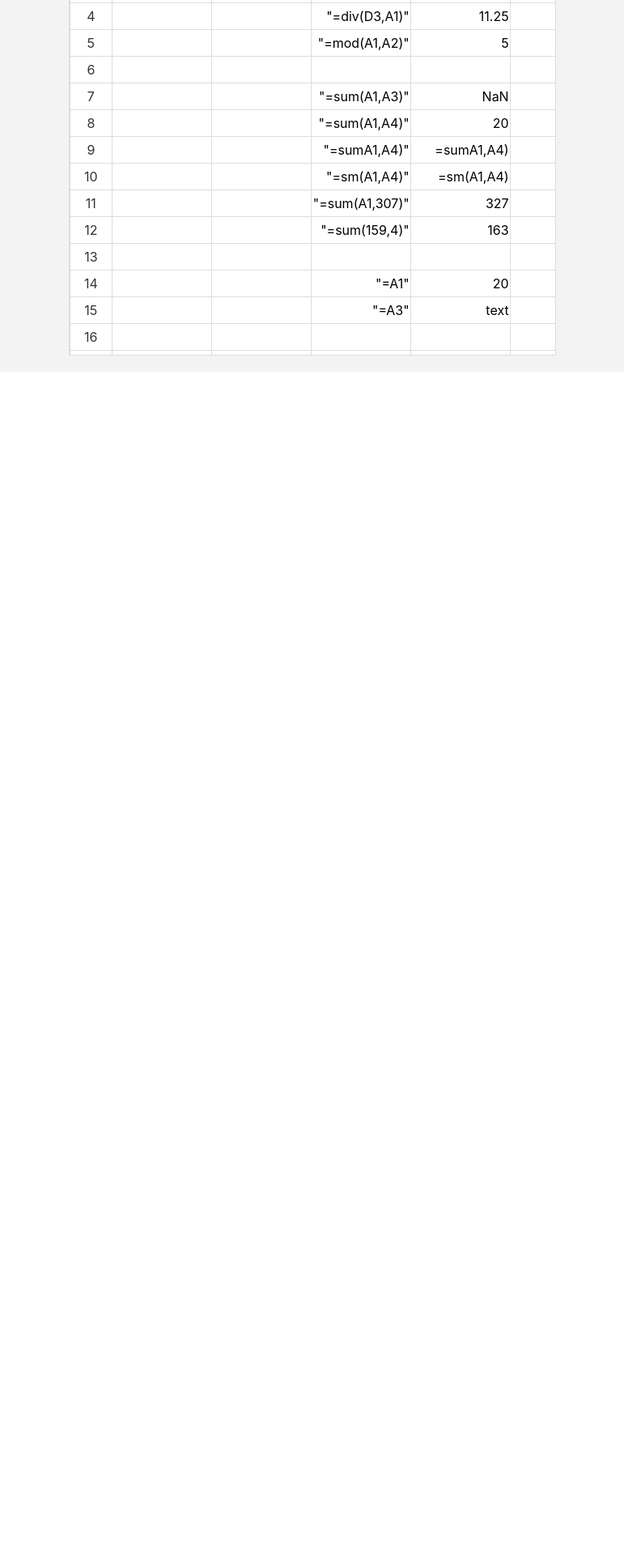
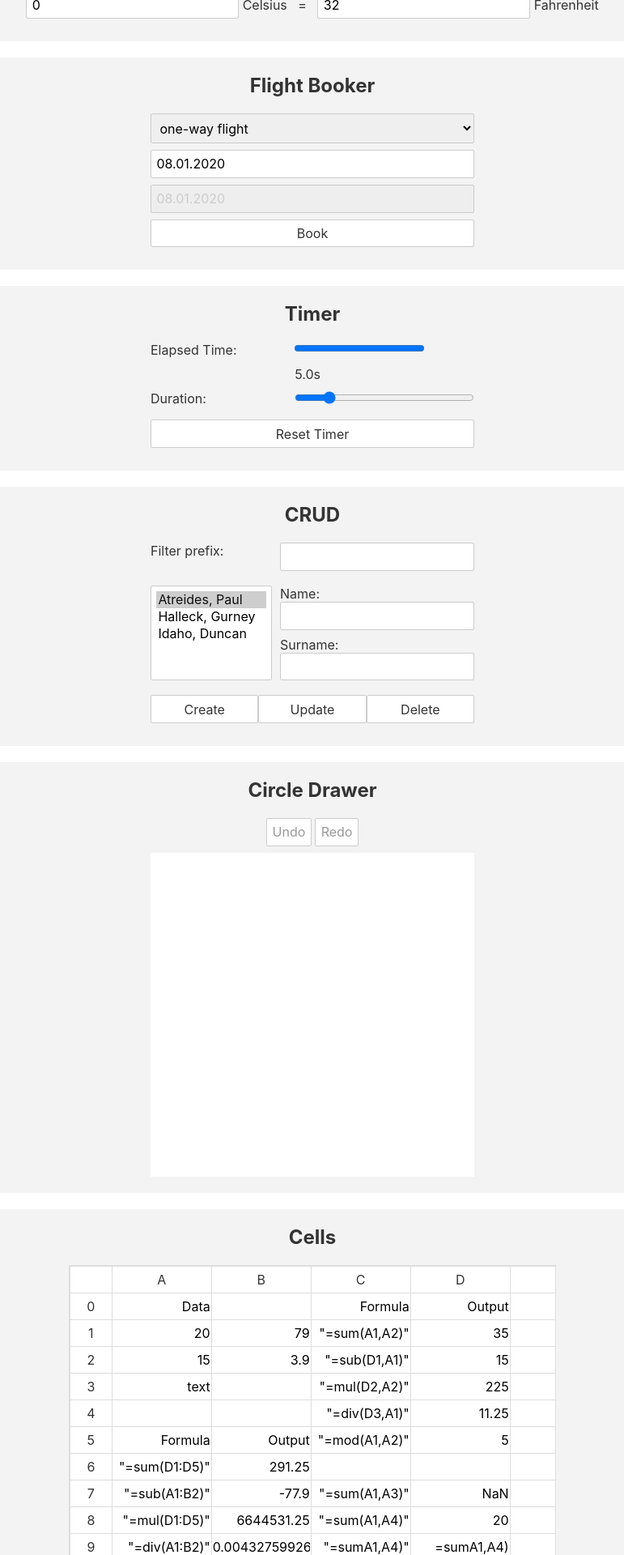
Before and after one commit to theSherwood/7_GUIs, a Svelte app in the folder svelte/: page / in a window 1280 px wide. Shown: the part 280-2200 px from the top of the page at 81% size, without its empty margins (254-1025 px from the left). Before the commit the page ends 800 px from the top, so only its background shows below. Built offline with nearby package versions, Linux system fonts and the light colour scheme.

Commit message:
Svelte: completed cells task implementation.

```diff
--- a/svelte/src/App.svelte
+++ b/svelte/src/App.svelte
@@ -11,12 +11,12 @@
 <main>
 	<a href="../../index.html">Home</a>
 
-	<!-- <Counter />
+	<Counter />
 	<TempConverter />
 	<FlightBooker />
 	<Timer />
 	<Crud />
-	<CircDrawer /> -->
+	<CircDrawer />
 	<Cells />
 </main>
 
--- a/svelte/src/tasks/cells/cells.svelte
+++ b/svelte/src/tasks/cells/cells.svelte
@@ -3,10 +3,9 @@
   import {cells} from './store.js';
   import {Parser} from './parse.js'
 
-
   const LETTERS = 'ABCDEFGHIJKLMNOPQRSTUVWXYZ'
 
-  const shape = [100, 100]
+  export let shape = [100, 100]
   const rows = range(shape[1])
   const columns = letterRange(shape[0])
   const p = (new Parser(cells, columns, rows))
@@ -92,6 +91,10 @@
     if (direction === 'after') return arr[index+1] || null
     return null
   }
+
+  function clear() {
+    cells.set({})
+  }
 </script>
 
 <Card title="Cells">
@@ -130,6 +133,7 @@
       </tbody>
     </table>
   </div>
+  <button on:click={clear}>Clear</button>
 </Card>
 
 <style>
@@ -168,6 +172,10 @@
     text-align: left;
   }
 
+  button {
+    background: white;
+  }
+
   .row-key {
     width: min-content;
     padding-left: 15px;
--- a/svelte/src/tasks/cells/parse.js
+++ b/svelte/src/tasks/cells/parse.js
@@ -4,7 +4,6 @@ export class Parser {
     this.store = store
     this.columns = columns
     this.rows = rows
-    this.letters = 'abcdefghijklmnopqrstuvwxyz'
     this.operations = {
       sum: (a, b) => a + b,
       sub: (a, b) => a - b,
@@ -21,13 +20,13 @@ export class Parser {
   }
 
   cartesianProduct(letters, numbers) {
-    var result = [];
+    var result = []
     letters.forEach(letter => {
       numbers.forEach(number => {
-        result.push(letter + number);
-      });
-    });
-    return result;
+        result.push(letter + number)
+      })
+    })
+    return result
   }
 
   findArrRange(arr, start, end) {
@@ -37,10 +36,46 @@ export class Parser {
     return arr.slice(startI, endI + 1)
   }
 
-  parseOperand(op) {
-    if (!isNaN(Number(op))) return Number(op)
-    if (op in this.cells) return Number(this.parse(this.cells[op]))
-    if (/[a-z]+\d+/.test(op)) return 0
+  getRange(rangeStart, rangeEnd) {
+    rangeStart = this.splitOperand(rangeStart)
+    rangeEnd = this.splitOperand(rangeEnd)
+    let letters = this.findArrRange(this.columns, rangeStart[0], rangeEnd[0])
+    let numbers = this.findArrRange(this.rows, rangeStart[1], rangeEnd[1])
+    return this.cartesianProduct(letters, numbers)
+  }
+
+  splitOperand(operand) {
+    return [operand.match(/[a-zA-Z]+/)[0], Number(operand.match(/\d+/)[0])]
+  }
+
+  rangeOperation(op, rangeStart, rangeEnd) {
+    if (!(this.isWellFormed(rangeStart) && this.isWellFormed(rangeEnd)))
+      return this.originalString
+
+    let range = this.getRange(rangeStart, rangeEnd)
+
+    return range
+      .map(address => Number(this.parse(this.cells[address])))
+      .reduce(this.operations[op])
+  }
+
+  singleOperation(op, operand1, operand2) {
+    let first = this.parseOperand(operand1)
+    let second = this.parseOperand(operand2)
+
+    if (first === null || second === null) return this.originalString
+
+    return this.operations[op](first, second).toString()
+  }
+
+  isWellFormed(operand) {
+    return /[a-zA-Z]+\d+/.test(operand)
+  }
+
+  parseOperand(operand) {
+    if (!isNaN(Number(operand))) return Number(operand)
+    if (operand in this.cells) return Number(this.parse(this.cells[operand]))
+    if (this.isWellFormed(operand)) return 0
 
     return null
   }
@@ -50,16 +85,26 @@ export class Parser {
       return this.originalString
 
     formula = formula.slice(1, formula.length - 1)
-    let formulaArr = formula.split(',')
+
+    let operationType
+    let formulaArr
+    if (formula.includes(',')) {
+      operationType = 'single'
+      formulaArr = formula.split(',')
+    } else if (formula.includes(':')) {
+      operationType = 'range'
+      formulaArr = formula.split(':')
+    }
 
     if (formulaArr.length !== 2) return this.originalString
 
-    let first = this.parseOperand(formulaArr[0])
-    let second = this.parseOperand(formulaArr[1])
+    if (operationType === 'single')
+      return this.singleOperation(op, formulaArr[0], formulaArr[1])
 
-    if (first === null || second === null) return this.originalString
+    if (operationType === 'range')
+      return this.rangeOperation(op, formulaArr[0], formulaArr[1])
 
-    return this.operations[op](first, second).toString()
+    return this.originalString
   }
 
   parse(str) {
--- a/svelte/src/tasks/cells/store.js
+++ b/svelte/src/tasks/cells/store.js
@@ -5,6 +5,20 @@ export const cells = writable({
   A1: '20',
   A2: '15',
   A3: 'text',
+  B1: '79',
+  B2: '3.9',
+  A5: 'Formula',
+  B5: 'Output',
+  A6: '"=sum(D1:D5)"',
+  B6: '=sum(D1:D5)',
+  A7: '"=sub(A1:B2)"',
+  B7: '=sub(A1:B2)',
+  A8: '"=mul(D1:D5)"',
+  B8: '=mul(D1:D5)',
+  A9: '"=div(A1:B2)"',
+  B9: '=div(A1:B2)',
+  A10: '"=mod(A1:B2)"',
+  B10: '=mod(A1:B2)',
   C0: 'Formula',
   D0: 'Output',
   C1: '"=sum(A1,A2)"',
```
